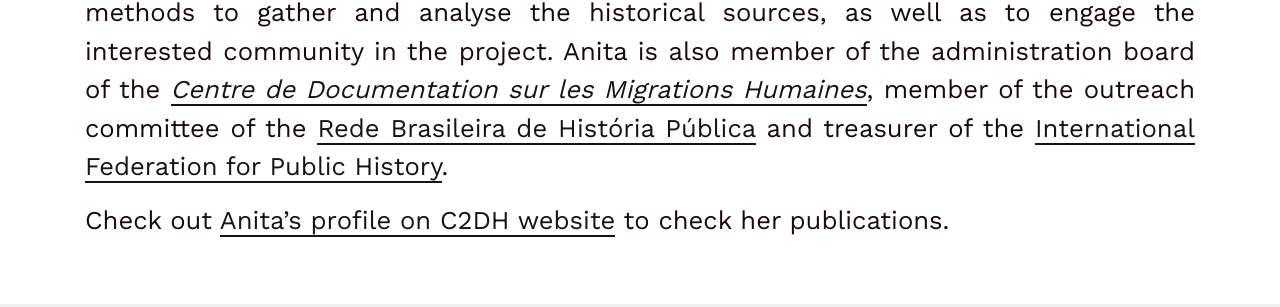
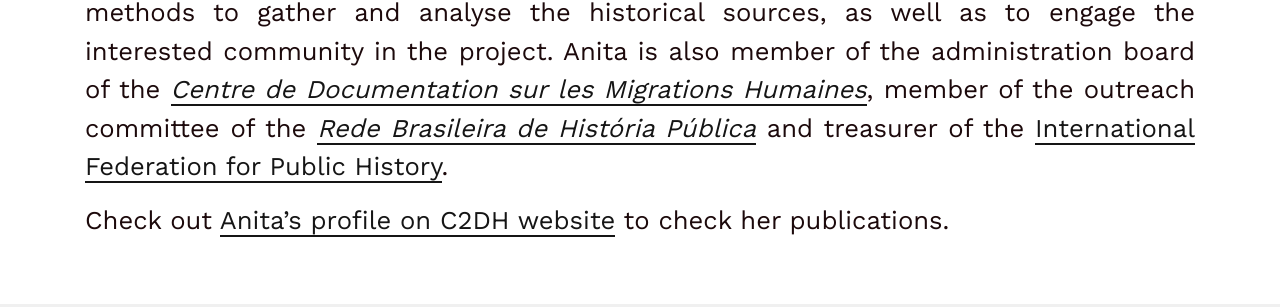
Before and after one commit to C2DH/memorecord, a Jekyll site: the page built from pages/ask-the-historian.md, in a window 1280 px wide. Shown: the part 956-1263 px from the top of the page. Built offline with Jekyll 4.4.1, drawn with Linux system fonts in a browser that asks for light colours.

```diff
--- a/pages/ask-the-historian.md
+++ b/pages/ask-the-historian.md
@@ -12,6 +12,6 @@ If you need more explanations about #memorecord ask the project curator: [**Anit
 
 ## Who is Anita?
 
-Anita is a PhD Candidate in Digital and Public History at the [Center for Contemporary and Digital History](https://www.c2dh.uni.lu/) ([University of Luxembourg](https://www.uni.lu/)), with a project supported by the [National Research Fund, Luxembourg](https://www.fnr.lu) (AFR-FNR PhD Grant, PhD project retained for funding from 2015 to 2018). Master in Comparative History by the Federal University of Rio de Janeiro, with a degree in History by the same University. Anita’s Bachelors Monograph on the relationship between History and New Media won a prize from the Brazilian Society for Theory and History of Historiography has been published as an eBook. Her Master Thesis compared the developments of Digital history/Digital Historiography in Italy and United States between 2001-2011. In Luxembourg, she is conducting doctoral project on migrant memories and narratives in the Grand Duchy, using digital public history methods to gather and analyse the historical sources, as well as to engage the interested community in the project. Anita is also member of the administration board of the [*Centre de Documentation sur les Migrations Humaines*](https://www.cdmh.lu), member of the outreach committee of the [Rede Brasileira de História Pública](http://historiapublica.com.br/) and treasurer of the [International Federation for Public History](http://ifph.hypotheses.org/).
+Anita is a PhD Candidate in Digital and Public History at the [Center for Contemporary and Digital History](https://www.c2dh.uni.lu/) ([University of Luxembourg](https://www.uni.lu/)), with a project supported by the [National Research Fund, Luxembourg](https://www.fnr.lu) (AFR-FNR PhD Grant, PhD project retained for funding from 2015 to 2018). Master in Comparative History by the Federal University of Rio de Janeiro, with a degree in History by the same University. Anita’s Bachelors Monograph on the relationship between History and New Media won a prize from the Brazilian Society for Theory and History of Historiography has been published as an eBook. Her Master Thesis compared the developments of Digital history/Digital Historiography in Italy and United States between 2001-2011. In Luxembourg, she is conducting doctoral project on migrant memories and narratives in the Grand Duchy, using digital public history methods to gather and analyse the historical sources, as well as to engage the interested community in the project. Anita is also member of the administration board of the [*Centre de Documentation sur les Migrations Humaines*](https://www.cdmh.lu), member of the outreach committee of the [*Rede Brasileira de História Pública*](http://historiapublica.com.br/) and treasurer of the [International Federation for Public History](http://ifph.hypotheses.org/).
 
 Check out [Anita’s profile on C2DH website](https://www.c2dh.uni.lu/people/anita-lucchesi) to check her publications.
```
